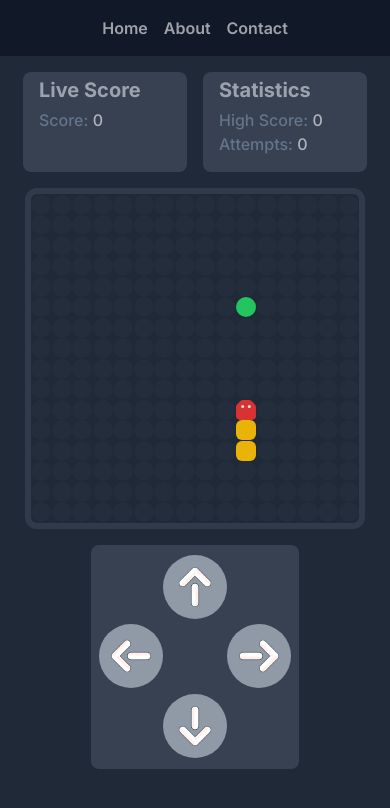
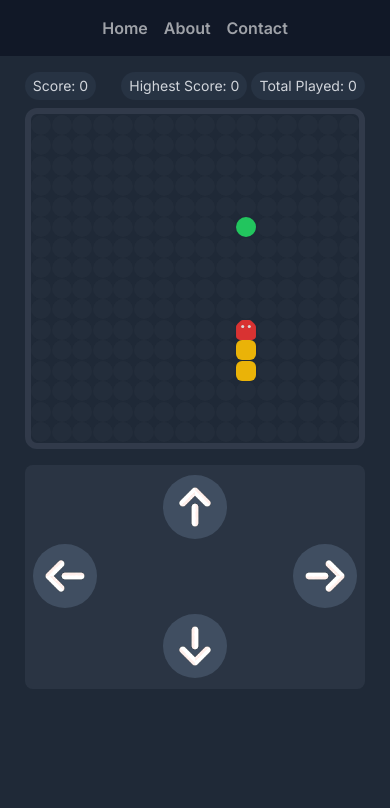
Before and after one commit to Topu-Roy/react-snake-game, a Next.js app: page /snake-game in a window 390 px wide. Shown: the top 808 px of the page. Built offline with nearby package versions, Linux system fonts and the light colour scheme.

Commit message:
geme page is finally fully responsive

```diff
--- a/src/app/globals.css
+++ b/src/app/globals.css
@@ -11,13 +11,13 @@
 /* sm */
 @media (min-width: 640px) {
   .Grid_Custom_Classes {
-    grid-template-columns: repeat(16, 30px);
-    grid-template-rows: repeat(16, 30px);
+    grid-template-columns: repeat(16, 25px);
+    grid-template-rows: repeat(16, 25px);
   }
 }
 
-/* md */
-@media (min-width: 768px) {
+/* lg */
+@media (min-width: 1024px) {
   .Grid_Custom_Classes {
     grid-template-columns: repeat(20, 30px);
     grid-template-rows: repeat(20, 30px);
--- a/src/components/Game.tsx
+++ b/src/components/Game.tsx
@@ -110,7 +110,7 @@ export default function Game() {
 
                 let cell = <div className={className} key={`${row}+${col}`} >
                     {isSnakeHeadHere ? (
-                        <svg className="h-[20px] w-[20px] sm:h-[30px] sm:w-[30px]" width="30" height="30" viewBox="0 0 238 238" fill="none" xmlns="http://www.w3.org/2000/svg">
+                        <svg className="h-[20px] w-[20px] sm:h-[25px] lg:h-[30px] sm:w-[25px] lg:w-[30px] " width="30" height="30" viewBox="0 0 238 238" fill="none" xmlns="http://www.w3.org/2000/svg">
                             <path d="M0.500008 79.5V197.5C0.500005 217.5 26 237.5 48.5 237.5H189.5C212.5 237.5 237.5 217.5 237.5 197V79.5C237.5 59.5 181.5 0.500008 158.5 0.500008H79.5C56.5 0.500008 0.500008 59.5 0.500008 79.5Z" fill="#D93232" stroke="#C95151" />
                             <circle cx="158" cy="78" r="18" fill="#D9D9D9" />
                             <circle cx="80" cy="78" r="18" fill="#D9D9D9" />
@@ -226,10 +226,10 @@ export default function Game() {
         if (snakeDirection !== undefined) updateGame()
     }, [snakeDirection]);
 
-    // * to check for
+    // * to check for if the device is mobile or desktop
     useEffect(() => {
         function handleResize() {
-            if (window.innerWidth <= 767) {
+            if (window.innerWidth <= 1025) {
                 setIsMobile(true);
             } else {
                 setIsMobile(false);
@@ -245,40 +245,31 @@ export default function Game() {
     }, []);
 
     return (
-        <div className="flex flex-col max-w-7xl xl:flex-row-reverse items-start justify-between gap-4 font-medium text-base xl:text-lg text-slate-500 w-full h-full sm:px-8 pt-4 xl:pt-10">
-
-            {/* score & stats */}
-            <div className="flex justify-center items-center lg:items-start gap-4 xl:flex-col mx-auto">
-
-                <div className="h-[100px] lg:h-[125px] w-[164px] sm:w-[242px] md:w-[310px] bg-gray-700 rounded-lg px-4 flex flex-col justify-start items-start">
-                    <Heading text="Live Score" />
-                    <span>Score: <span className="text-white/60">{score}</span></span>
+        <section className="max-w-7x">
+            {/* score & statistics */}
+            <div className="flex justify-between items-center w-[340px] sm:w-[420px] lg:w-[630px] sm:ml-8 text-sm  pt-4">
+                <span className="flex justify-center items-center px-2 sm:px-4 py-1 sm:py-2 bg-slate-700/40 text-gray-300 rounded-full">Score: {score}</span>
+                <div className="flex justify-center items-center gap-1 sm:gap-4">
+                    <span className="flex justify-center items-center px-2 sm:px-4 py-1 sm:py-2 bg-slate-700/40 text-gray-300 rounded-full">Highest Score: {highScore}</span>
+                    <span className="flex justify-center items-center px-2 sm:px-4 py-1 sm:py-2 bg-slate-700/40 text-gray-300 rounded-full">Total Played: {attempts}</span>
                 </div>
-
-                <div className="h-[100px] lg:h-[125px] w-[164px] sm:w-[242px] md:w-[310px] bg-gray-700 rounded-lg px-4 flex flex-col ">
-                    <Heading text="Statistics" />
-                    <div>High Score: <span className="  text-white/60"> {highScore}</span></div>
-                    <div>Attempts: <span className=" text-white/60">{attempts}</span></div>
             </div>
-
-            </div>
-
+            <div className="flex flex-col xl:flex-row-reverse items-start justify-between gap-4 font-medium text-base xl:text-lg text-slate-500 w-full h-full sm:px-8 pt-2">
 
                 {/* Snake Board */}
-            <div className="flex-1 flex justify-center xl:justify-end items-center mx-auto">
+                <div className="flex-1 flex items-start mx-auto">
 
                     <div className="grid Grid_Custom_Classes gap-[0.5px] md:gap-[1px] border-[6px] border-gray-700/75 p-[0.5px] rounded-xl">
                         {RenderGrid()}
                     </div>
 
-            </div>
+                    {/* Button Controls for desktop */}
+                    <div className={`hidden relative lg:flex ml-4 w-[340px] mx-auto flex-1 bg-gray-700/50 rounded-lg flex-col p-2`}>
 
-            <div className="md:hidden h-52 w-52 mx-auto flex-1 bg-gray-700 rounded-lg flex flex-col p-2">
-
-                <div className="h-52 w-5h-52 flex flex-col justify-between items-center">
+                        <div className="flex flex-col justify-between items-center">
                             <div className="flex-1 w-full h-full flex justify-center items-center">
                                 <button
-                            className="bg-slate-300/60 h-16 w-16 active:bg-slate-300/75 rounded-full flex justify-center items-center"
+                                    className="bg-slate-600/80 h-16 w-16 active:bg-slate-300/75 rounded-full flex justify-center items-center"
                                     onClick={() => buttonControl('Up')}
                                 >
                                     <Image alt="arrow" src={'/arrow-right.png'} height={40} width={40} className="-rotate-90" />
@@ -286,13 +277,13 @@ export default function Game() {
                             </div>
                             <div className="flex-1 w-full h-full flex justify-between items-center">
                                 <button
-                            className=" bg-slate-300/60 h-16 w-16 active:bg-slate-300/75 rounded-full flex justify-center items-center"
+                                    className=" bg-slate-600/80 h-16 w-16 active:bg-slate-300/75 rounded-full flex justify-center items-center"
                                     onClick={() => buttonControl('Left')}
                                 >
                                     <Image alt="arrow" src={'/arrow-right.png'} height={40} width={40} className="rotate-180" />
                                 </button>
                                 <button
-                            className="bg-slate-300/60 h-16 w-16 active:bg-slate-300/75 rounded-full flex justify-center items-center"
+                                    className="bg-slate-600/80 h-16 w-16 active:bg-slate-300/75 rounded-full flex justify-center items-center"
                                     onClick={() => buttonControl('Right')}
                                 >
                                     <Image alt="arrow" src={'/arrow-right.png'} height={40} width={40} />
@@ -301,7 +292,57 @@ export default function Game() {
                             </div>
                             <div className="flex-1 w-full h-full flex justify-center items-center">
                                 <button
-                            className="bg-slate-300/60 h-16 w-16 active:bg-slate-300/75 rounded-full flex justify-center items-center"
+                                    className="bg-slate-600/80 h-16 w-16 active:bg-slate-300/75 rounded-full flex justify-center items-center"
+                                    onClick={() => buttonControl('Down')}
+                                >
+                                    <Image alt="arrow" src={'/arrow-right.png'} height={40} width={40} className="rotate-90" />
+
+                                </button>
+                            </div>
+
+                            {/* how to play */}
+                            <div className="absolute top-[108%] bg-gray-700/50 w-[21.2rem] rounded-lg p-2 space-y-1">
+                                <h3 className="text-white/40 pb-1">How to play?</h3>
+                                <span className="text-sm line-clamp-3 ml-3">On Desktop, you can use your Arrow Keys to control the direction of the snake.</span>
+                                <hr className="w-[93%] mx-auto opacity-25" />
+                                <span className="text-sm line-clamp-3 ml-3">On Mobile Device, you can use the control keys to control the direction of the snake.</span>
+                            </div>
+                        </div>
+                    </div>
+
+                    <span></span>
+                </div>
+
+                {/* Controls for mobile */}
+                <div className={`flex lg:hidden w-[340px] mx-auto flex-1 bg-gray-700/50 rounded-lg flex-col p-2`}>
+
+                    <div className="h-52 w-5h-52 flex flex-col justify-between items-center">
+                        <div className="flex-1 w-full h-full flex justify-center items-center">
+                            <button
+                                className="bg-slate-600/80 h-16 w-16 active:bg-slate-300/75 rounded-full flex justify-center items-center"
+                                onClick={() => buttonControl('Up')}
+                            >
+                                <Image alt="arrow" src={'/arrow-right.png'} height={40} width={40} className="-rotate-90" />
+                            </button>
+                        </div>
+                        <div className="flex-1 w-full h-full flex justify-between items-center">
+                            <button
+                                className=" bg-slate-600/80 h-16 w-16 active:bg-slate-300/75 rounded-full flex justify-center items-center"
+                                onClick={() => buttonControl('Left')}
+                            >
+                                <Image alt="arrow" src={'/arrow-right.png'} height={40} width={40} className="rotate-180" />
+                            </button>
+                            <button
+                                className="bg-slate-600/80 h-16 w-16 active:bg-slate-300/75 rounded-full flex justify-center items-center"
+                                onClick={() => buttonControl('Right')}
+                            >
+                                <Image alt="arrow" src={'/arrow-right.png'} height={40} width={40} />
+
+                            </button>
+                        </div>
+                        <div className="flex-1 w-full h-full flex justify-center items-center">
+                            <button
+                                className="bg-slate-600/80 h-16 w-16 active:bg-slate-300/75 rounded-full flex justify-center items-center"
                                 onClick={() => buttonControl('Down')}
                             >
                                 <Image alt="arrow" src={'/arrow-right.png'} height={40} width={40} className="rotate-90" />
@@ -311,5 +352,6 @@ export default function Game() {
                     </div>
                 </div>
             </div>
+        </section>
     );
 }
```
Lines whose indentation alone changed are shown as unchanged.
